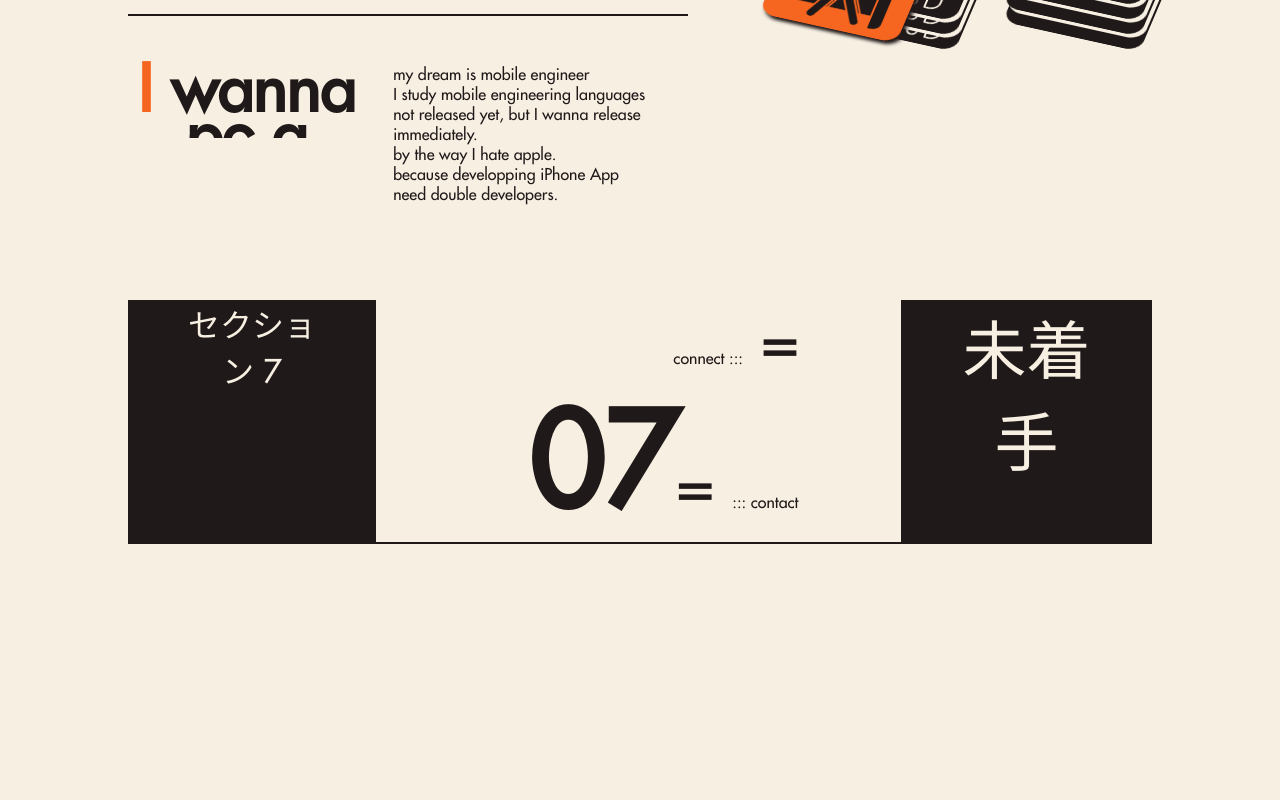
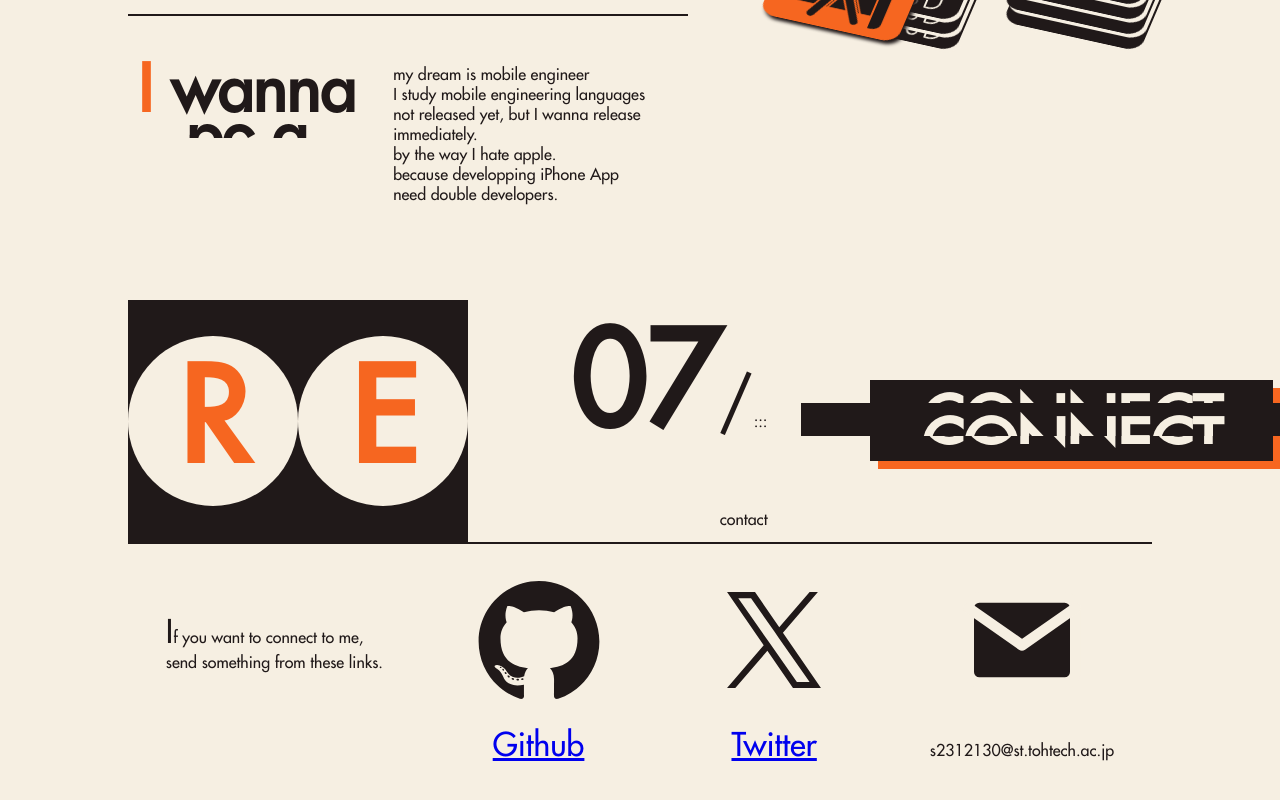
Before and after one commit to Rerurate514/portfolirate, a React (Create React App) app: page / in a window 1280 px wide. Shown: the part 4904-5704 px from the top of the page. Before the commit the page ends 5528 px from the top, so only its background shows below. Built offline with nearby package versions, Linux system fonts and the light colour scheme.

Commit message:
contactコンポーネントの作成

```diff
--- a/src/components/contact.tsx
+++ b/src/components/contact.tsx
@@ -1,32 +1,63 @@
 import CountUp from "react-countup"
+import '../css/contact.scss'
 import { SectionNumber } from "./sectionNumber"
-import { MirrorStr } from "./mirrorStr"
 
 export const Contact = () => {
     return <div className="futura-font-light margin-32 flex left-margin-10 right-margin-10 top-margin-5">
     <div className="width-max">
-        <div className="flex center underLine font-64">
-            <div className="back-black font-32 left-padding-5 right-padding-5">
-                セクション 7
+        <div className="flex underLine font-64">
+            <div className="back-black font-64 flex">
+                <div className="ct-circle flex center">
+                    <p className="no-margin font-128 accent">
+                        <strong>R</strong>
+                    </p>
+                </div>
+                <div className="ct-circle flex center">
+                    <p className="no-margin font-128 accent">
+                        <strong>E</strong>
+                    </p>
+                </div>
             </div>
             <div className="flex bottom-text left-margin-10 right-margin-10">
                 <div className="futura-font-light">
-                    <span className="font-16">connect :::</span>
-                    <span className="font-64"> = </span>
-                    <strong className="number">
-                        0
-                        <CountUp end={7} duration={2.75}/>
-                    </strong>
-                    <span className="font-64">= </span>
-                    <span className="font-16">::: contact</span>
+                    <SectionNumber num={7} text={"contact"} />
                 </div>
             </div>
-            <div className="back-black font-64 left-padding-5 right-padding-5">
-                未着手
+            <div className="back-black font-64 right-padding-5 left-padding-5 flex center shadow">
+                <div className="black-draw">
+                    <strong>CONNECT</strong>
+                </div>
             </div>
         </div>
-        <div className="flex def-margin-top">
-
+        <div className="def-margin-top">
+            <div className="flex justify-sa">
+                <div className="left-text top-margin-5">
+                    <p className="no-margin initial">If you want to connect to me,</p>
+                    <p className="no-margin">send something from these links.</p>
+                </div>
+                <a href="https://github.com/Rerurate514">
+                    <svg className="padding-16" height={128} width={128} viewBox="0 0 128 128">
+                        <g className="b-f">
+                            <path fill-rule="evenodd" clip-rule="evenodd" d="M64 5.103c-33.347 0-60.388 27.035-60.388 60.388 0 26.682 17.303 49.317 41.297 57.303 3.017.56 4.125-1.31 4.125-2.905 0-1.44-.056-6.197-.082-11.243-16.8 3.653-20.345-7.125-20.345-7.125-2.747-6.98-6.705-8.836-6.705-8.836-5.48-3.748.413-3.67.413-3.67 6.063.425 9.257 6.223 9.257 6.223 5.386 9.23 14.127 6.562 17.573 5.02.542-3.903 2.107-6.568 3.834-8.076-13.413-1.525-27.514-6.704-27.514-29.843 0-6.593 2.36-11.98 6.223-16.21-.628-1.52-2.695-7.662.584-15.98 0 0 5.07-1.623 16.61 6.19C53.7 35 58.867 34.327 64 34.304c5.13.023 10.3.694 15.127 2.033 11.526-7.813 16.59-6.19 16.59-6.19 3.287 8.317 1.22 14.46.593 15.98 3.872 4.23 6.215 9.617 6.215 16.21 0 23.194-14.127 28.3-27.574 29.796 2.167 1.874 4.097 5.55 4.097 11.183 0 8.08-.07 14.583-.07 16.572 0 1.607 1.088 3.49 4.148 2.897 23.98-7.994 41.263-30.622 41.263-57.294C124.388 32.14 97.35 5.104 64 5.104z"></path>
+                            <path d="M26.484 91.806c-.133.3-.605.39-1.035.185-.44-.196-.685-.605-.543-.906.13-.31.603-.395 1.04-.188.44.197.69.61.537.91zm2.446 2.729c-.287.267-.85.143-1.232-.28-.396-.42-.47-.983-.177-1.254.298-.266.844-.14 1.24.28.394.426.472.984.17 1.255zM31.312 98.012c-.37.258-.976.017-1.35-.52-.37-.538-.37-1.183.01-1.44.373-.258.97-.025 1.35.507.368.545.368 1.19-.01 1.452zm3.261 3.361c-.33.365-1.036.267-1.552-.23-.527-.487-.674-1.18-.343-1.544.336-.366 1.045-.264 1.564.23.527.486.686 1.18.333 1.543zm4.5 1.951c-.147.473-.825.688-1.51.486-.683-.207-1.13-.76-.99-1.238.14-.477.823-.7 1.512-.485.683.206 1.13.756.988 1.237zm4.943.361c.017.498-.563.91-1.28.92-.723.017-1.308-.387-1.315-.877 0-.503.568-.91 1.29-.924.717-.013 1.306.387 1.306.88zm4.598-.782c.086.485-.413.984-1.126 1.117-.7.13-1.35-.172-1.44-.653-.086-.498.422-.997 1.122-1.126.714-.123 1.354.17 1.444.663zm0 0"></path>
+                        </g>
+                    </svg>
+                    <p className="font-32 no-margin">Github</p>
+                </a>
+                <a href="https://x.com/rerurate">
+                    <svg className="padding-32" viewBox="0 0 128 128" height={96} width={96} >
+                        <path className="b-f" d="M75.916 54.2 122.542 0h-11.05L71.008 47.06 38.672 0H1.376l48.898 71.164L1.376 128h11.05L55.18 78.303 89.328 128h37.296L75.913 54.2ZM60.782 71.79l-4.955-7.086-39.42-56.386h16.972L65.19 53.824l4.954 7.086 41.353 59.15h-16.97L60.782 71.793Z"></path>
+                    </svg>
+                    <p className="font-32 no-margin">Twitter</p>
+                </a>
+                <div>
+                    <svg className="w-s b-f padding-16" xmlns="http://www.w3.org/2000/svg" width="128" height="128" viewBox="0 0 24 24" stroke-width="2" stroke-linecap="round" stroke-linejoin="round">
+                        <path d="M4 4h16c1.1 0 2 .9 2 2v12c0 1.1-.9 2-2 2H4c-1.1 0-2-.9-2-2V6c0-1.1.9-2 2-2z"></path>
+                        <polyline points="22,6 12,13 2,6"></polyline>
+                    </svg>
+                    <p className="font-16">s2312130@st.tohtech.ac.jp</p>
+                </div>
+            </div>
         </div>
     </div>
 </div>
--- a/src/css/color.scss
+++ b/src/css/color.scss
@@ -46,3 +46,16 @@
 .back-green{
     background-color: var(--accennt-green);
 }
+
+.b-f{
+    fill: var(--black);
+}
+.b-s{
+    stroke: var(--black);
+}
+.w-f{
+    fill: var(--white);
+}
+.w-s{
+    stroke: var(--white);
+}
--- /dev/null
+++ b/src/css/contact.scss
@@ -0,0 +1,29 @@
+.ct-circle{
+    height: 170px;
+    border-radius: 1000px;
+    background-color: var(--white);
+    color: var(--black);
+    vertical-align: middle;
+    aspect-ratio: 1/1;
+}
+
+.black-draw{
+    position: relative;
+
+    &::before{
+        content: "CONNECT";
+        position: absolute;
+        background-color: var(--black);
+        height: 40%;
+        width: 180%;
+
+        overflow: hidden;
+        font-weight: bold;
+
+        transform: translateX(-120px) translateY(23px);
+    }
+}
+
+.initial::first-letter{
+    font-size: 32px;
+}
```
